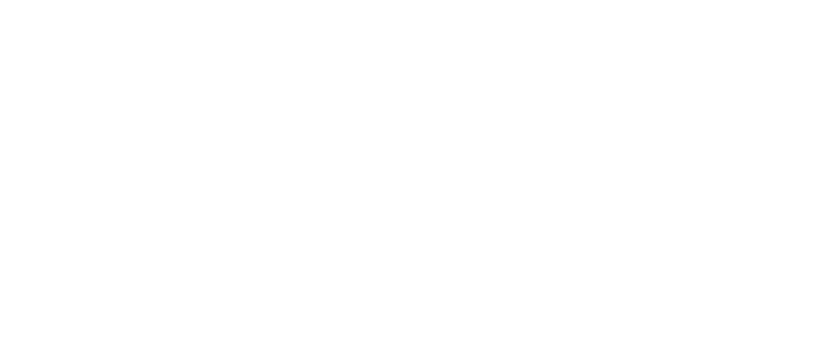
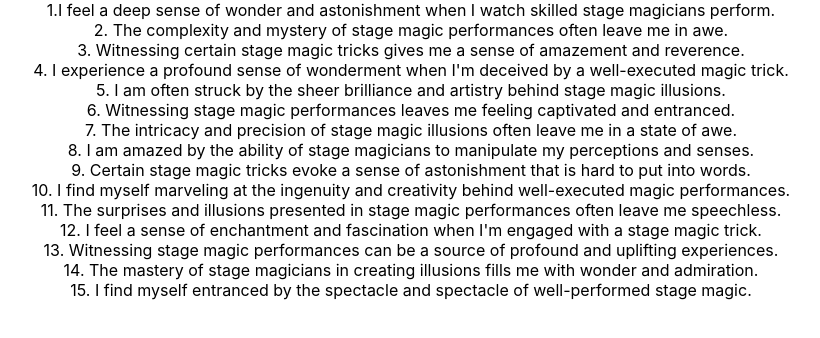
Before and after one commit to IsherfG/awesome, a React (Create React App) app: page /Question in a window 1280 px wide. Shown: the top 338 px of the page, without its empty margins (229-1049 px from the left). Built offline with nearby package versions, Linux system fonts and the light colour scheme.

Commit message:
Question Template

```diff
--- a/src/components/routes/Question.js
+++ b/src/components/routes/Question.js
@@ -5,7 +5,96 @@
 function Question() {
   return (
     <div>
-
+      <div>
+        <text>
+          1.I feel a deep sense of wonder and astonishment when I watch skilled
+          stage magicians perform.
+        </text>
+      </div>
+      <div>
+        <text>
+          2. The complexity and mystery of stage magic performances often leave
+          me in awe.
+        </text>
+      </div>
+      <div>
+        <text>
+          3. Witnessing certain stage magic tricks gives me a sense of amazement
+          and reverence.
+        </text>
+      </div>
+      <div>
+        <text>
+          4. I experience a profound sense of wonderment when I'm deceived by a
+          well-executed magic trick.
+        </text>
+      </div>
+      <div>
+        <text>
+          5. I am often struck by the sheer brilliance and artistry behind stage
+          magic illusions.
+        </text>
+      </div>
+      <div>
+        <text>
+          6. Witnessing stage magic performances leaves me feeling captivated
+          and entranced.
+        </text>
+      </div>
+      <div>
+        <text>
+          7. The intricacy and precision of stage magic illusions often leave me
+          in a state of awe.
+        </text>
+      </div>
+      <div>
+        <text>
+          8. I am amazed by the ability of stage magicians to manipulate my
+          perceptions and senses.
+        </text>
+      </div>
+      <div>
+        <text>
+          9. Certain stage magic tricks evoke a sense of astonishment that is
+          hard to put into words.
+        </text>
+      </div>
+      <div>
+        <text>
+          10. I find myself marveling at the ingenuity and creativity behind
+          well-executed magic performances.
+        </text>
+      </div>
+      <div>
+        <text>
+          11. The surprises and illusions presented in stage magic performances
+          often leave me speechless.
+        </text>
+      </div>
+      <div>
+        <text>
+          12. I feel a sense of enchantment and fascination when I'm engaged
+          with a stage magic trick.
+        </text>
+      </div>
+      <div>
+        <text>
+          13. Witnessing stage magic performances can be a source of profound
+          and uplifting experiences.
+        </text>
+      </div>
+      <div>
+        <text>
+          14. The mastery of stage magicians in creating illusions fills me with
+          wonder and admiration.
+        </text>
+      </div>
+      <div>
+        <text>
+          15. I find myself entranced by the spectacle and spectacle of
+          well-performed stage magic.
+        </text>
+      </div>
     </div>
   );
 }
```
